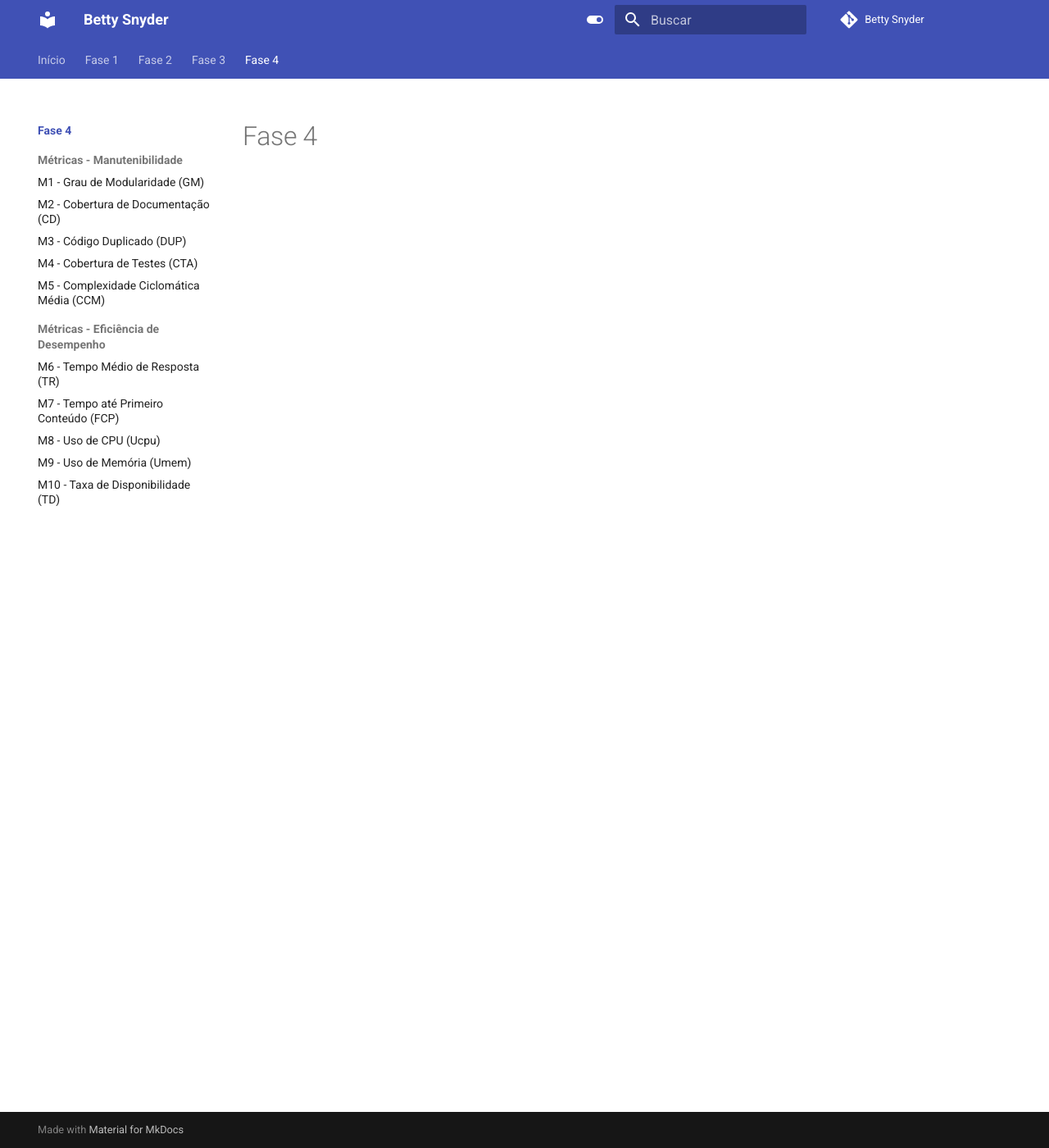
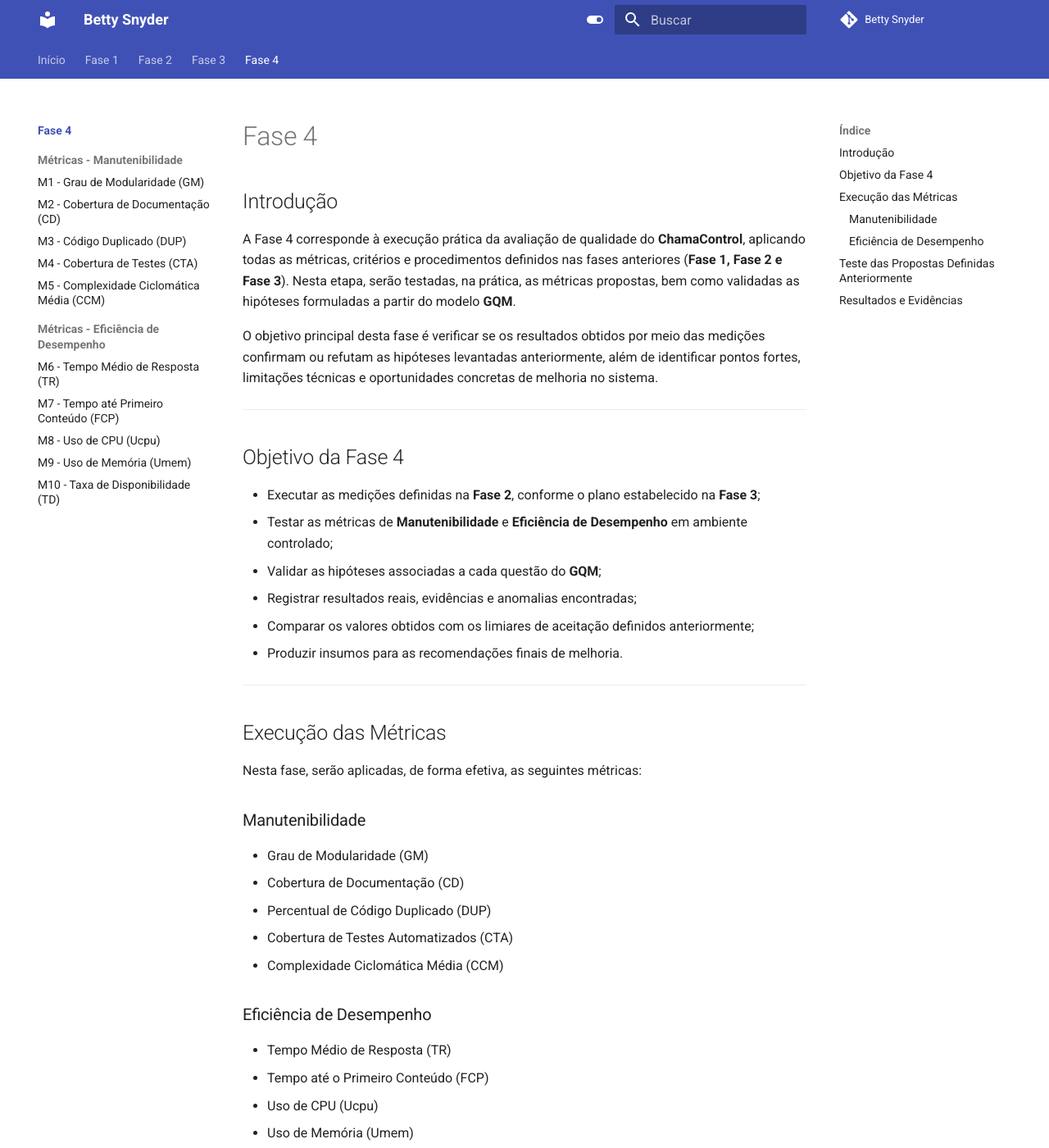
Before and after one commit to FCTE-Qualidade-de-Software-1/2025-2_T01_BETTY-SNYDER, an MkDocs documentation site: the page built from docs/Fase 4/index.md, in a window 1280 px wide and 1400 px high. Shown: the whole window at 82% size. Built offline with MkDocs 1.6.1 and Material for MkDocs 9.7.7, drawn with Linux system fonts in a browser that asks for light colours; comment, search, counter and statistics services are not loaded; some of the changed text lies outside the part shown.

Commit message:
Adicionando o texto introdutório da fase 4

```diff
--- a/docs/Fase 4/index.md
+++ b/docs/Fase 4/index.md
@@ -1 +1,72 @@
 # Fase 4
+
+## Introdução
+
+A Fase 4 corresponde à execução prática da avaliação de qualidade do **ChamaControl**, aplicando todas as métricas, critérios e procedimentos definidos nas fases anteriores (**Fase 1, Fase 2 e Fase 3**). Nesta etapa, serão testadas, na prática, as métricas propostas, bem como validadas as hipóteses formuladas a partir do modelo **GQM**.
+
+O objetivo principal desta fase é verificar se os resultados obtidos por meio das medições confirmam ou refutam as hipóteses levantadas anteriormente, além de identificar pontos fortes, limitações técnicas e oportunidades concretas de melhoria no sistema.
+
+---
+
+## Objetivo da Fase 4
+
+- Executar as medições definidas na **Fase 2**, conforme o plano estabelecido na **Fase 3**;
+- Testar as métricas de **Manutenibilidade** e **Eficiência de Desempenho** em ambiente controlado;
+- Validar as hipóteses associadas a cada questão do **GQM**;
+- Registrar resultados reais, evidências e anomalias encontradas;
+- Comparar os valores obtidos com os limiares de aceitação definidos anteriormente;
+- Produzir insumos para as recomendações finais de melhoria.
+
+---
+
+## Execução das Métricas
+
+Nesta fase, serão aplicadas, de forma efetiva, as seguintes métricas:
+
+### Manutenibilidade
+
+- Grau de Modularidade (GM)
+- Cobertura de Documentação (CD)
+- Percentual de Código Duplicado (DUP)
+- Cobertura de Testes Automatizados (CTA)
+- Complexidade Ciclomática Média (CCM)
+
+### Eficiência de Desempenho
+
+- Tempo Médio de Resposta (TR)
+- Tempo até o Primeiro Conteúdo (FCP)
+- Uso de CPU (Ucpu)
+- Uso de Memória (Umem)
+- Taxa de Disponibilidade (TD)
+
+Cada métrica será coletada conforme o procedimento descrito na **Fase 3**, utilizando as ferramentas previamente definidas (**SonarQube, Jest, Lighthouse, DevTools, monitoramento de sistema**, entre outras).
+
+---
+
+## Teste das Propostas Definidas Anteriormente
+
+Além da simples coleta de dados, esta fase tem como foco testar empiricamente tudo o que foi proposto nas fases anteriores, incluindo:
+
+- A eficácia das métricas selecionadas;
+- A adequação dos limites e faixas de interpretação definidos;
+- A coerência das hipóteses do **GQM**;
+- A viabilidade prática do plano de avaliação.
+
+Os resultados obtidos serão confrontados diretamente com:
+
+- As hipóteses da **Fase 2**;
+- Os critérios de sucesso da **Fase 3**.
+
+Dessa forma, será possível verificar se as proposições teóricas realmente se sustentam quando aplicadas ao sistema real.
+
+---
+
+## Resultados e Evidências
+
+Para cada métrica executada, serão apresentados:
+
+- Valor obtido;
+- Ferramenta utilizada;
+- Evidências (prints, relatórios, logs);
+- Classificação segundo o critério de julgamento;
+- Observações técnicas relevantes.
```
